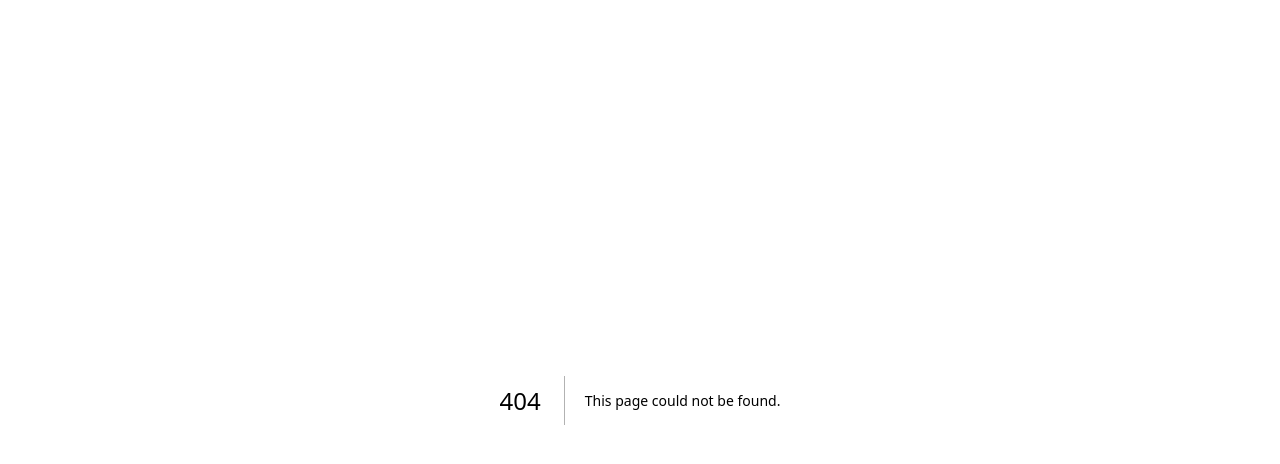
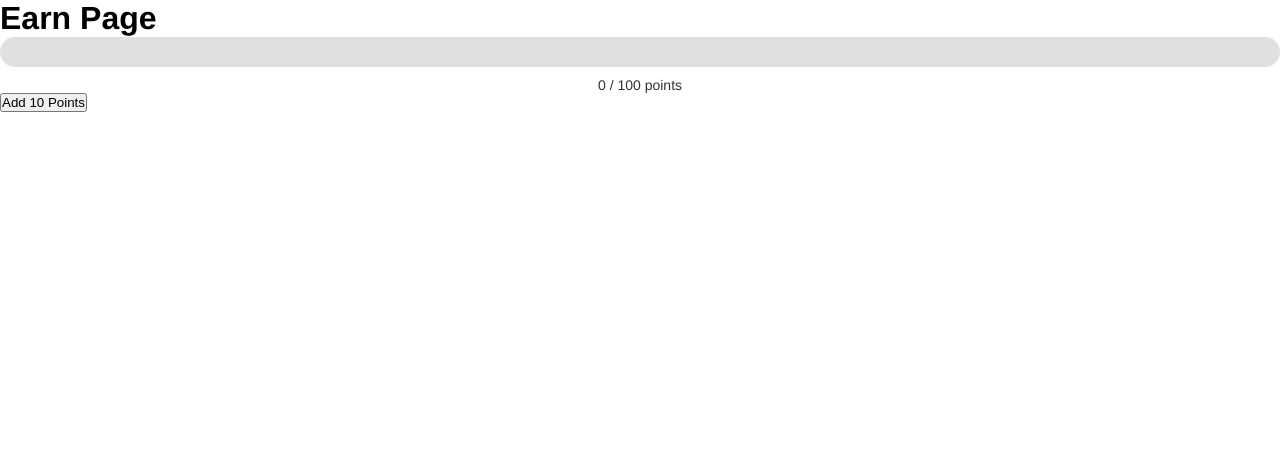
Before and after one commit to yu-jeffy/VisaClimateHackathon24, a Next.js app: page /earn in a window 1280 px wide. Before the commit this address had no page. Shown: the top 464 px of the page. Built offline with nearby package versions, Linux system fonts and the light colour scheme.

Commit message:
earn meter and basic points visual added

```diff
--- /dev/null
+++ b/components/EarnMeter.js
@@ -0,0 +1,28 @@
+import React from 'react';
+import PropTypes from 'prop-types';
+import styles from '../styles/EarnMeter.module.css';
+
+const EarnMeter = ({ points, goal }) => {
+    const percentage = Math.min((points / goal) * 100, 100);
+
+    return (
+        <div className={styles.earnMeterContainer}>
+            <div className={styles.earnMeter}>
+                <div
+                    className={styles.earnMeterFill}
+                    style={{ width: `${percentage}%` }}
+                />
+            </div>
+            <div className={styles.earnMeterText}>
+                {points} / {goal} points
+            </div>
+        </div>
+    );
+};
+
+EarnMeter.propTypes = {
+    points: PropTypes.number.isRequired,
+    goal: PropTypes.number.isRequired,
+};
+
+export default EarnMeter;
--- /dev/null
+++ b/pages/earn.js
@@ -0,0 +1,27 @@
+import React from 'react';
+import Head from 'next/head';
+import EarnMeter from '../components/EarnMeter';
+import { useState } from 'react';
+
+const Earn = () => {
+    // Set these to adjust the bar visually
+    const [userPoints, setUserPoints] = useState(0);
+    const [totalGoal, setTotalGoal] = useState(100);
+
+    const addPoints = (pointsToAdd) => {
+        setUserPoints(prevPoints => prevPoints + pointsToAdd);
+    }
+
+    return (
+        <div>
+            <Head>
+                <title>Earn</title>
+            </Head>
+            <h1>Earn Page</h1>
+            <EarnMeter points={userPoints} goal={totalGoal} />
+            <button onClick={() => addPoints(10)}>Add 10 Points</button>
+        </div>
+    );
+}
+
+export default Earn;
--- /dev/null
+++ b/styles/EarnMeter.module.css
@@ -0,0 +1,26 @@
+.earnMeterContainer {
+    display: flex;
+    flex-direction: column;
+    align-items: center;
+}
+
+.earnMeter {
+    position: relative;
+    width: 100%;
+    height: 30px;
+    background-color: #e0e0e0;
+    border-radius: 15px;
+    overflow: hidden;
+    margin-bottom: 10px;
+}
+
+.earnMeterFill {
+    height: 100%;
+    background-color: #76c7c0;
+    transition: width 0.5s ease;
+}
+
+.earnMeterText {
+    font-size: 14px;
+    color: #333;
+}
```
